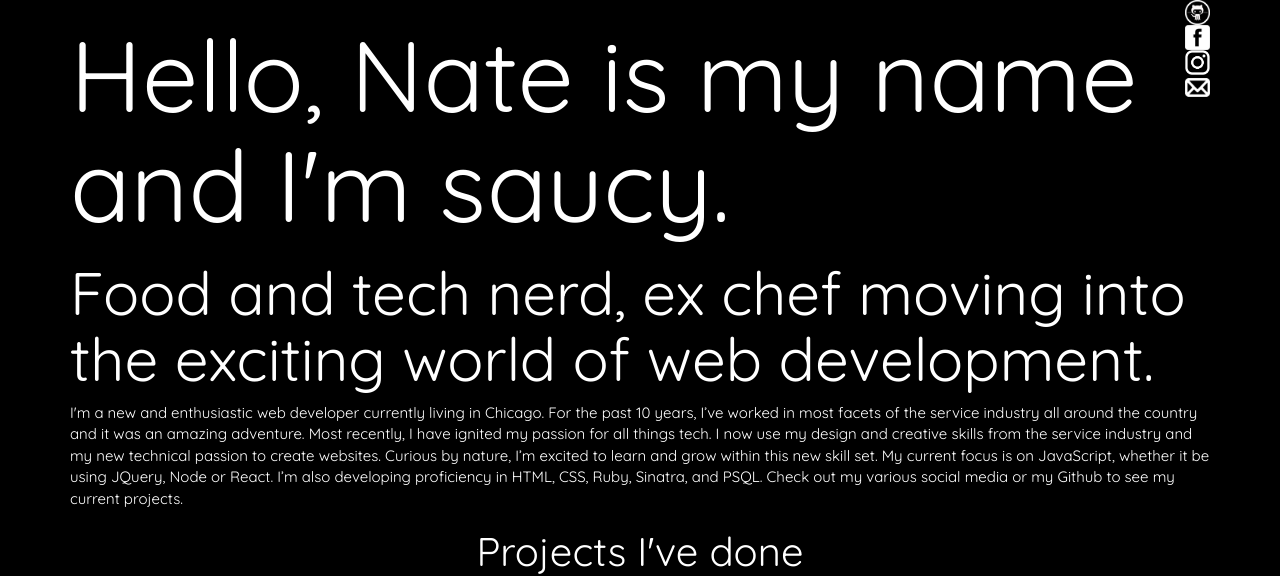
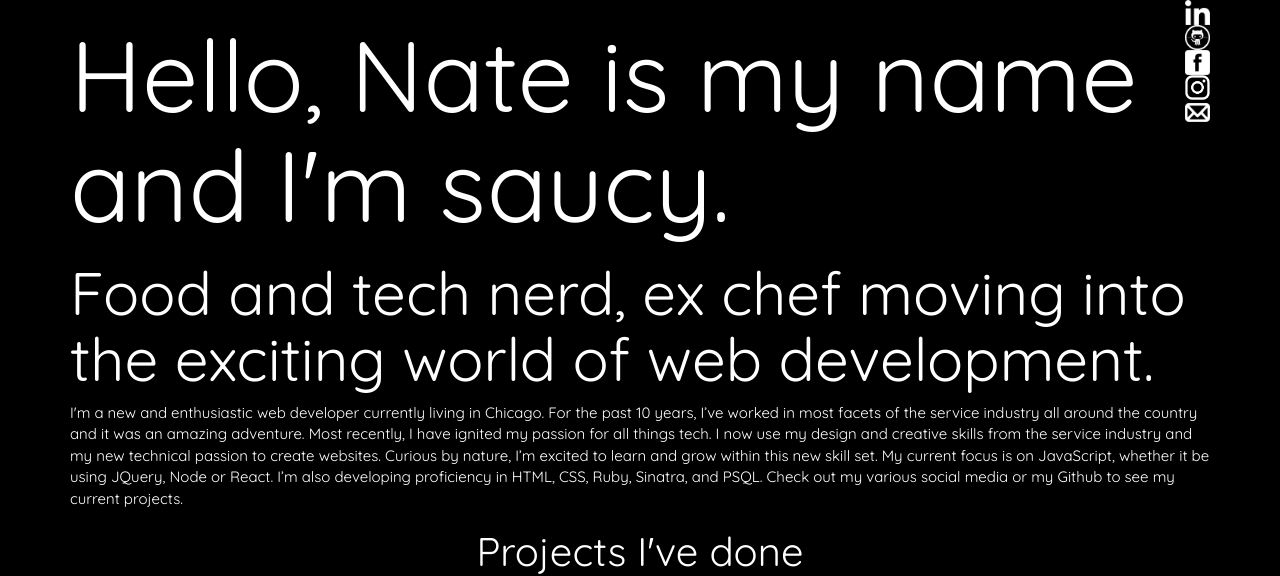
Before and after one commit to Kreecat/Kreecat.github.io, a plain HTML site: page portfolio/index.html in a window 1280 px wide. Shown: the top 576 px of the page. Drawn offline with nearby package versions, Linux system fonts and the light colour scheme; grey boxes are pictures that could not be loaded.

Commit message:
added linkedin

```diff
--- a/portfolio/index.html
+++ b/portfolio/index.html
@@ -12,6 +12,7 @@
 	<div class="container">
 		<div class="links">
 			<ul>
+				<li><a href="https://www.linkedin.com/in/nathaniel-romero-b56903137/" class="link"><img src="./style/images/linklogo.png" class="profile"></a></li>
 				<li><a href="https://github.com/Kreecat" class="link"><img src="./style/images/github.png" class="profile"></a></li>
 				<li><a href="https://www.facebook.com/nathaniel.romero" class="link"><img src="./style/images/fblogo.png" class="profile"></a></li>
 				<li><a href="https://www.instagram.com/sauceynate/" class="link"><img src="./style/images/instalogo.png" class="profile"></a></li>
```
Also changed, not shown: portfolio/style/images/linklogo.png (added).
